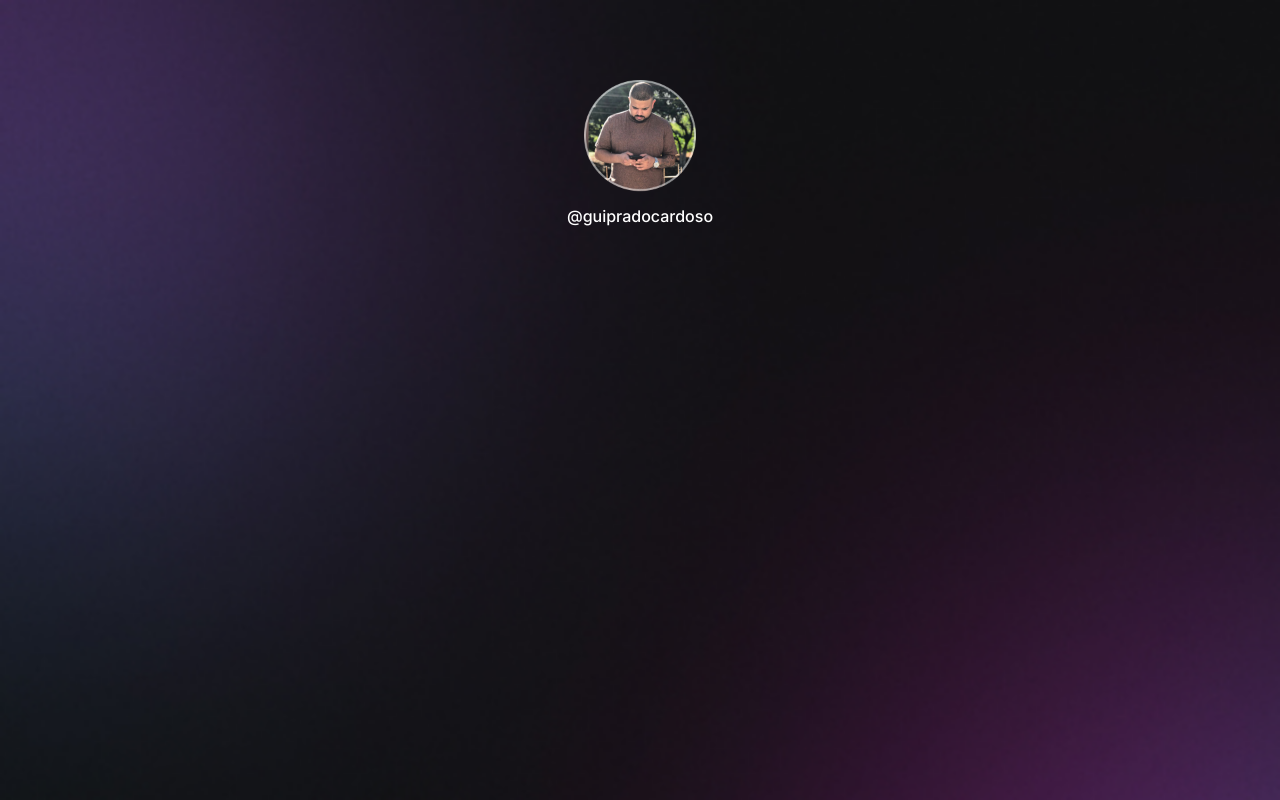
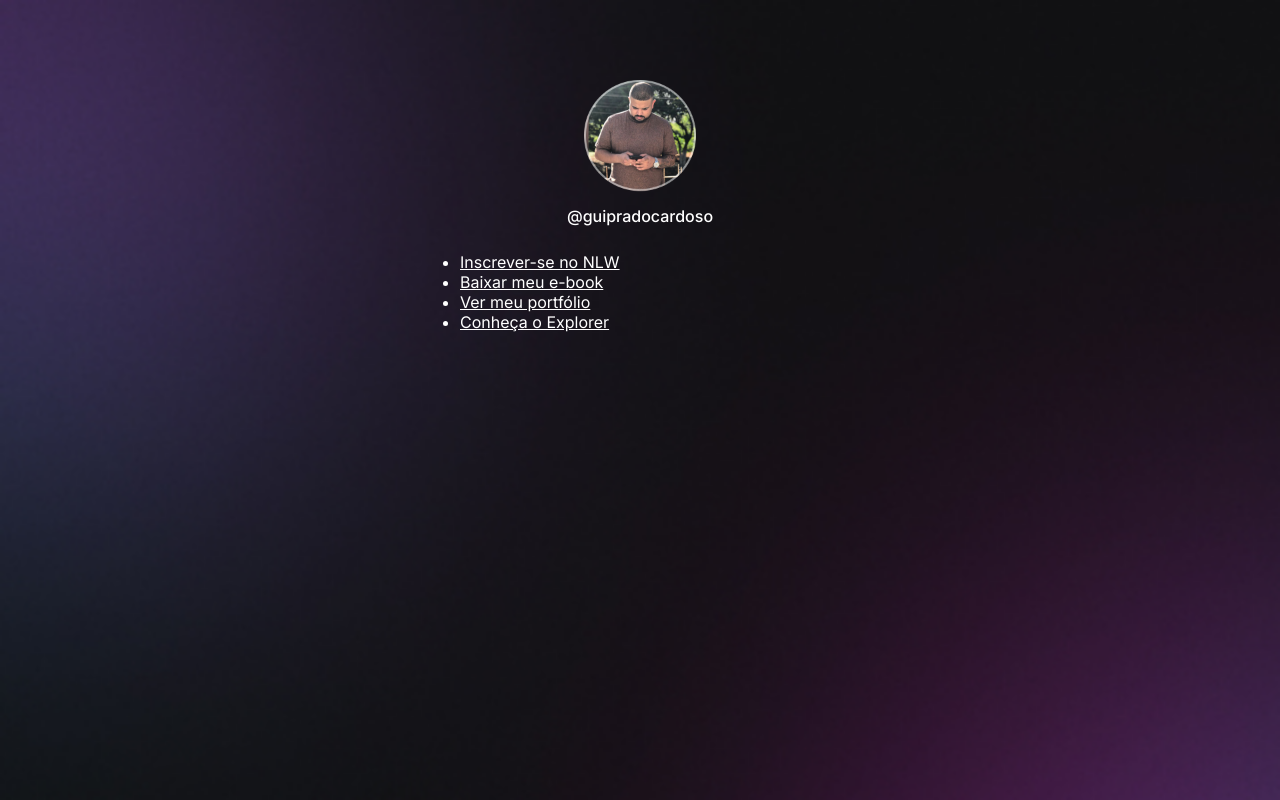
Before and after one commit to guipradocardoso/CursoDiscover, a plain HTML site: page index.html in a window 1280 px wide. Drawn offline with Linux system fonts and the light colour scheme.

Commit message:
Criando lista em HTML

```diff
--- a/index.html
+++ b/index.html
@@ -19,6 +19,20 @@
         <img src="./assets/avatar.png" alt="Foto de Guilherme." />
         <p>@guipradocardoso</p>
       </div>
+      <ul>
+        <li><a href="#">Inscrever-se no NLW</a></li>
+        <li><a href="#">Baixar meu e-book</a></li>
+        <li>
+          <a href="https://github.com.br/guipradocardoso" target="_blank"
+            >Ver meu portfólio</a
+          >
+        </li>
+        <li>
+          <a href="https://rocketseat.com.br/explorer" target="_blank"
+            >Conheça o Explorer</a
+          >
+        </li>
+      </ul>
     </div>
   </body>
 </html>
```
